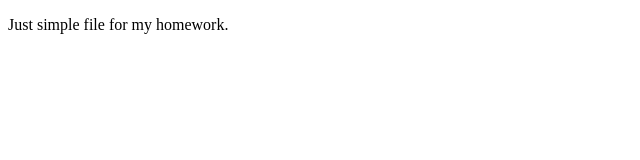
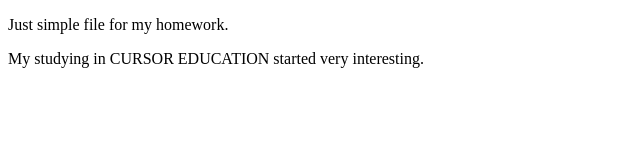
Before and after one commit to ViktoriiaSV/CURSOR_EDUCATION_HW1, a plain HTML site: page index.html in a window 1280 px wide. Shown: the whole page, without its empty margins (0-640 px from the left). Drawn offline with Linux system fonts and the light colour scheme.

Commit message:
about study

```diff
--- a/index.html
+++ b/index.html
@@ -6,5 +6,6 @@
 </head>
 <body>
     <p>Just simple file for my homework.</p>
+    <p>My studying in CURSOR EDUCATION started very interesting.</p>
 </body>
 </html>
```
